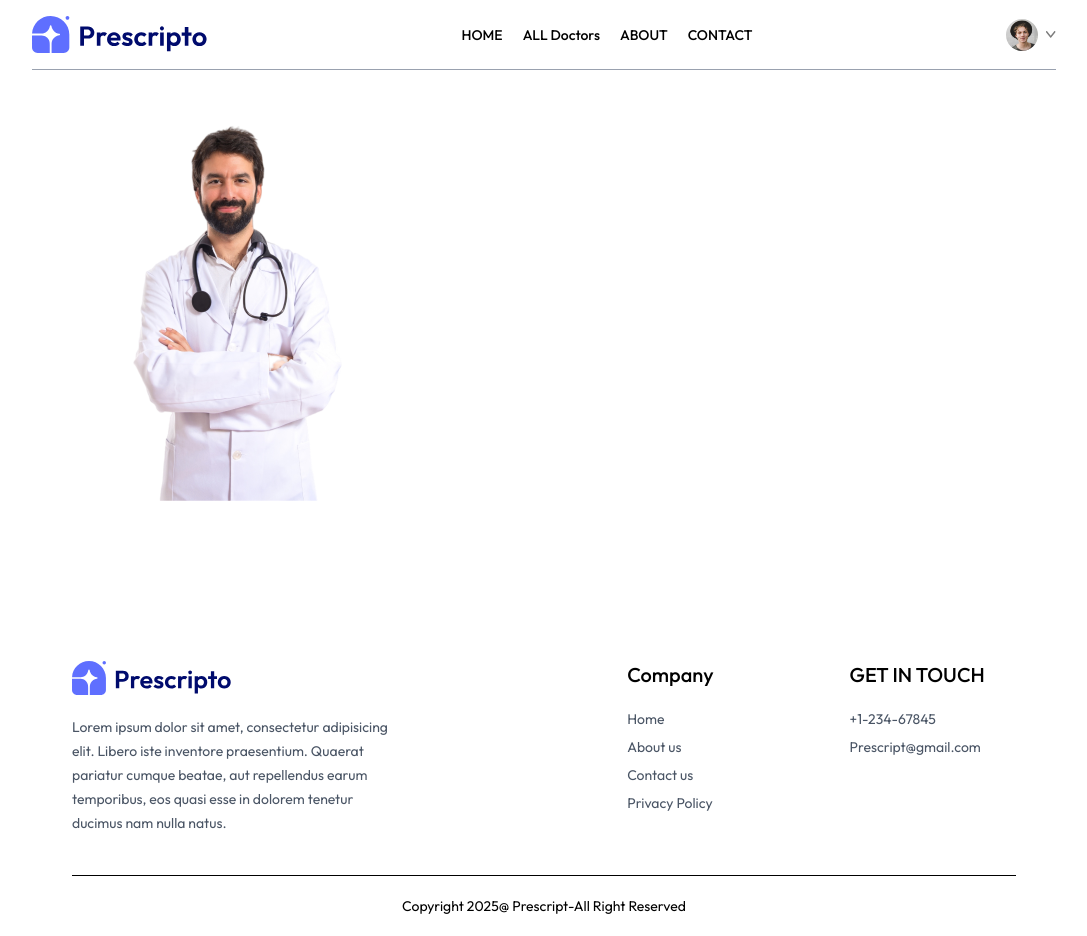
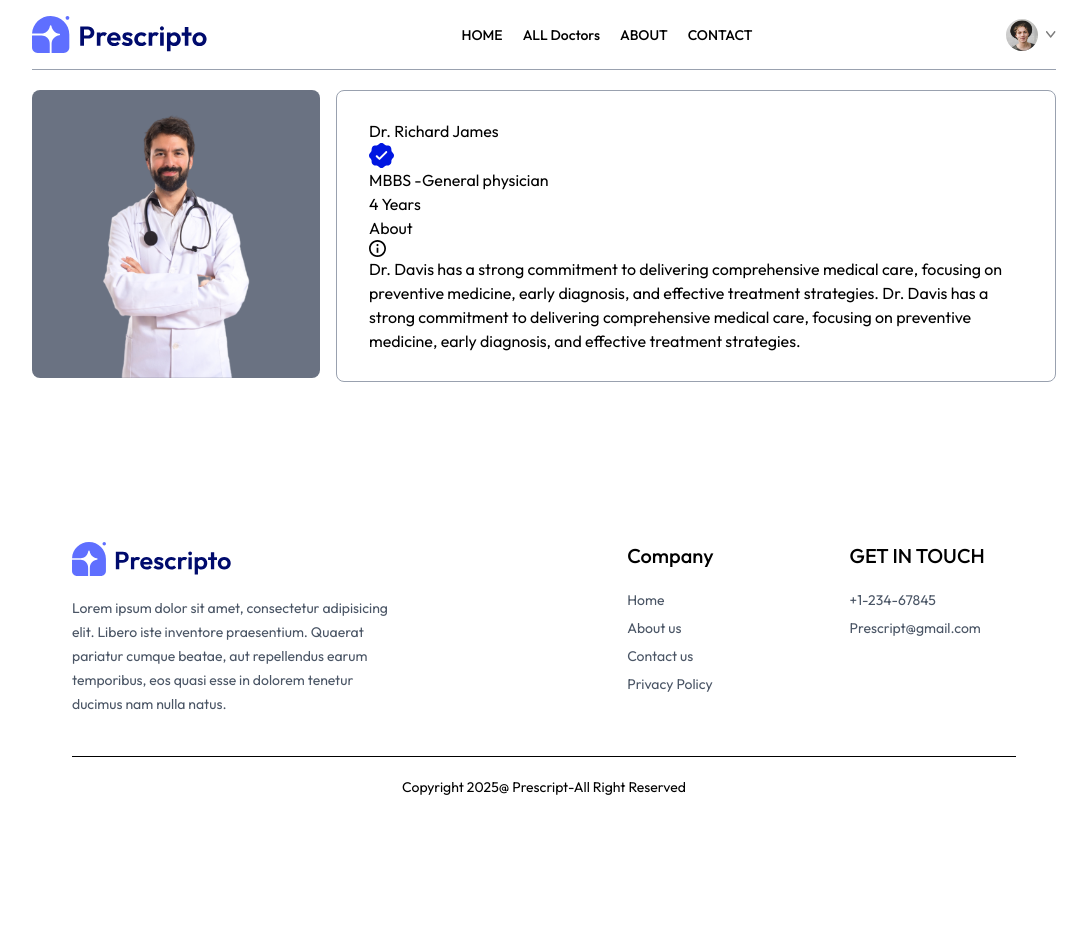
Before and after one commit to Anurag-Kuche/Prescript, a React (Vite) app: page /appointment/1 in a window 1280 px wide. Shown: the whole page, without its empty margins (96-1183 px from the left). After the commit the page ends 817 px from the top, so only its background shows below. Built offline with nearby package versions, Linux system fonts and the light colour scheme.

Commit message:
doctors info updated

```diff
--- a/src/pages/Appointment.jsx
+++ b/src/pages/Appointment.jsx
@@ -1,6 +1,7 @@
 import { useParams } from "react-router-dom"
 import { AppContext } from "../context/AppContext"
 import { useEffect,useState,useContext } from "react"
+import { assets } from "../assets/assets"
 
 
 function Appointment() {
@@ -23,9 +24,25 @@ function Appointment() {
   return docInfo &&(
     <div>
       {/* Doctor details */}
-      <div>
+      <div className="flex flex-col sm:flex-row gap-4">
         <div>
-          <img src={docInfo.image} alt="" />
+          <img className="bg-gray-500 w-full sm:max-w-72 rounded-lg" src={docInfo.image} alt="" />
+        </div>
+
+        <div className="flex-1 border border-gray-400 rounded-lg p-8 py-7 bg-white mx-2 sm:mx-0 mt-[-80px] sm:mt-0">
+          <p>{docInfo.name}
+          <img src={assets.verified_icon} alt="" />
+          </p>
+          <div>
+            <p>{docInfo.degree} -{docInfo.speciality}</p>
+            <button >{docInfo.experience}</button>
+          </div>
+
+          {/* Doctors about */}
+          <div>
+            <p>About <img src={assets.info_icon} alt="" /></p>
+            <p>{docInfo.about}</p>
+          </div>
         </div>
       </div>
     </div>
```
